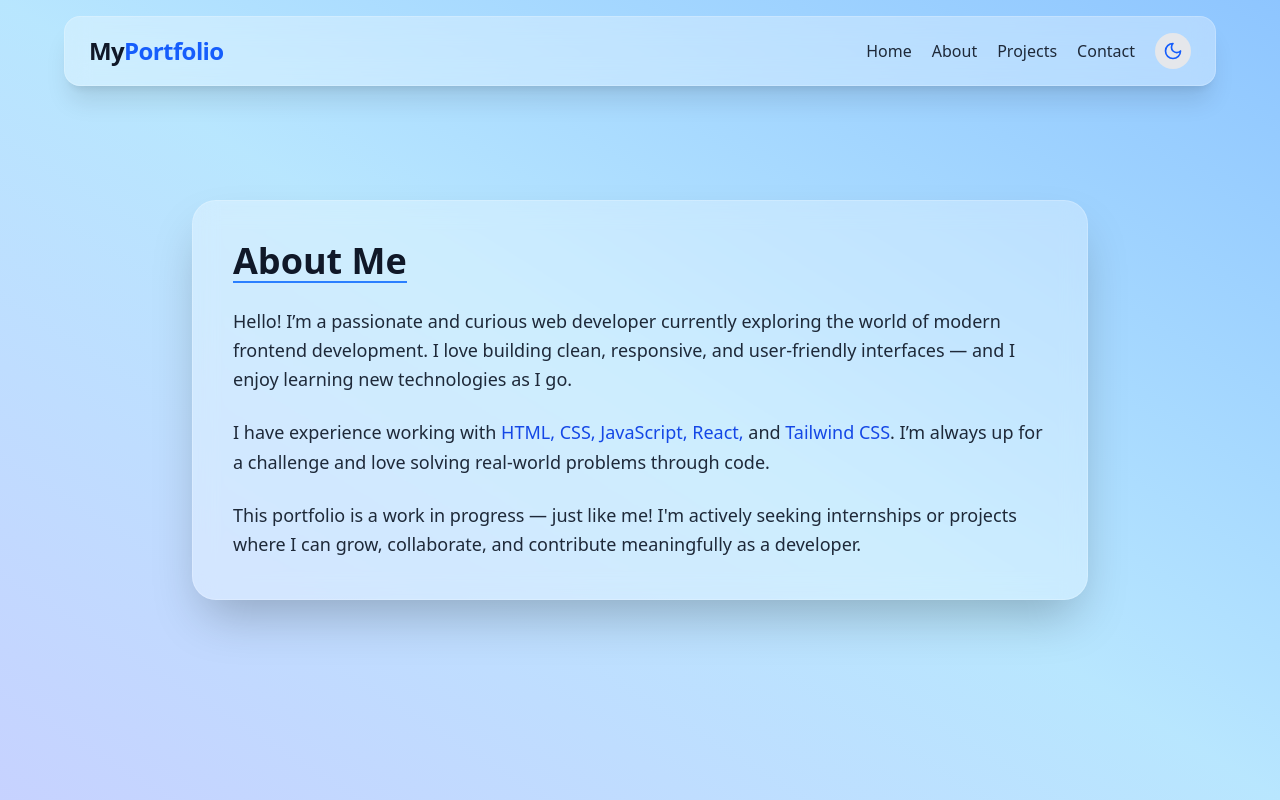
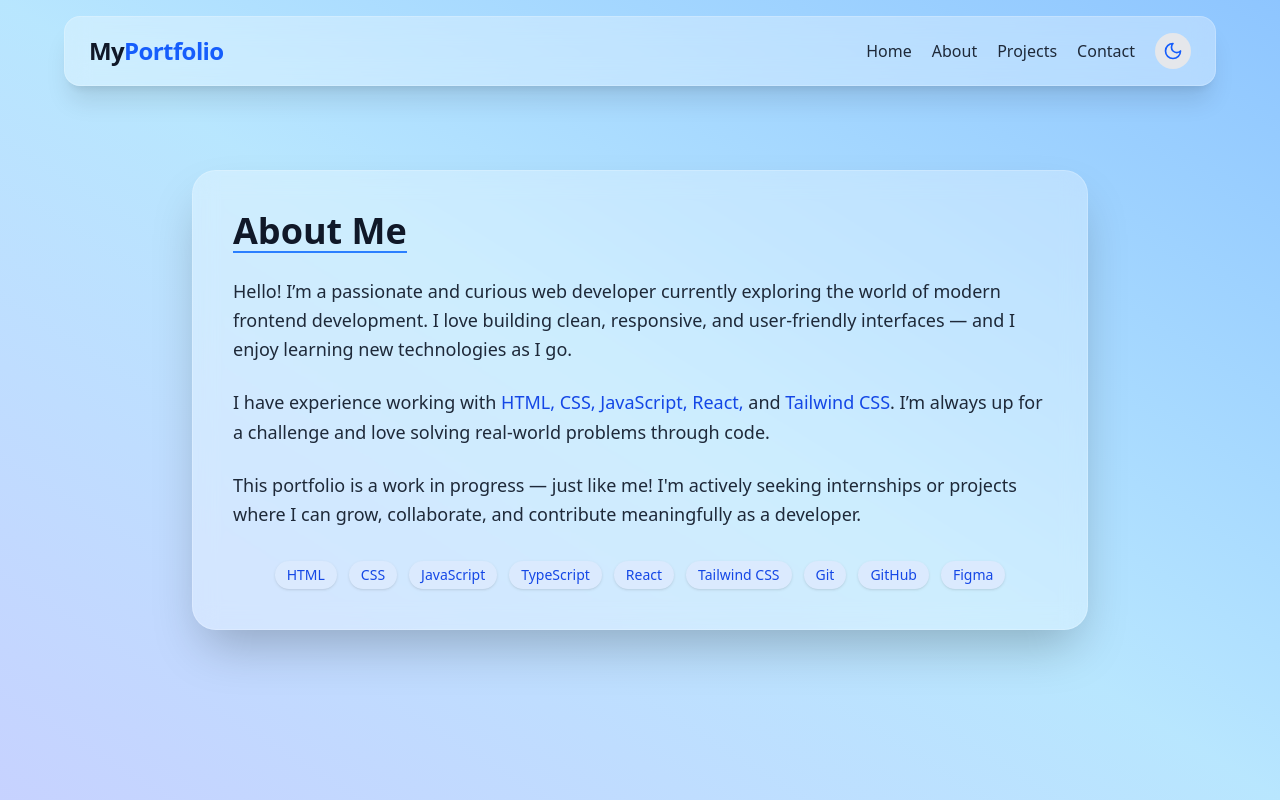
Before and after one commit to SSSwetha25/developer-portfolio, a React (Vite) app: page /about in a window 1280 px wide. Built offline with nearby package versions, Linux system fonts and the light colour scheme.

Commit message:
added skill pills

```diff
--- a/src/components/About.jsx
+++ b/src/components/About.jsx
@@ -24,6 +24,27 @@ export default function About() {
           <p>
             This portfolio is a work in progress — just like me! I'm actively seeking internships or projects where I can grow, collaborate, and contribute meaningfully as a developer.
           </p>
+          <div className="mt-8 flex flex-wrap gap-3 justify-center text-sm">
+  {[
+    'HTML',
+    'CSS',
+    'JavaScript',
+    'TypeScript',
+    'React',
+    'Tailwind CSS',
+    'Git',
+    'GitHub',
+    'Figma'
+  ].map((skill) => (
+    <span
+      key={skill}
+      className="px-3 py-1 bg-blue-100 dark:bg-blue-900/20 text-blue-700 dark:text-blue-300 rounded-full shadow-sm"
+    >
+      {skill}
+    </span>
+  ))}
+</div>
+
         </div>
       </motion.div>
     </section>
```
